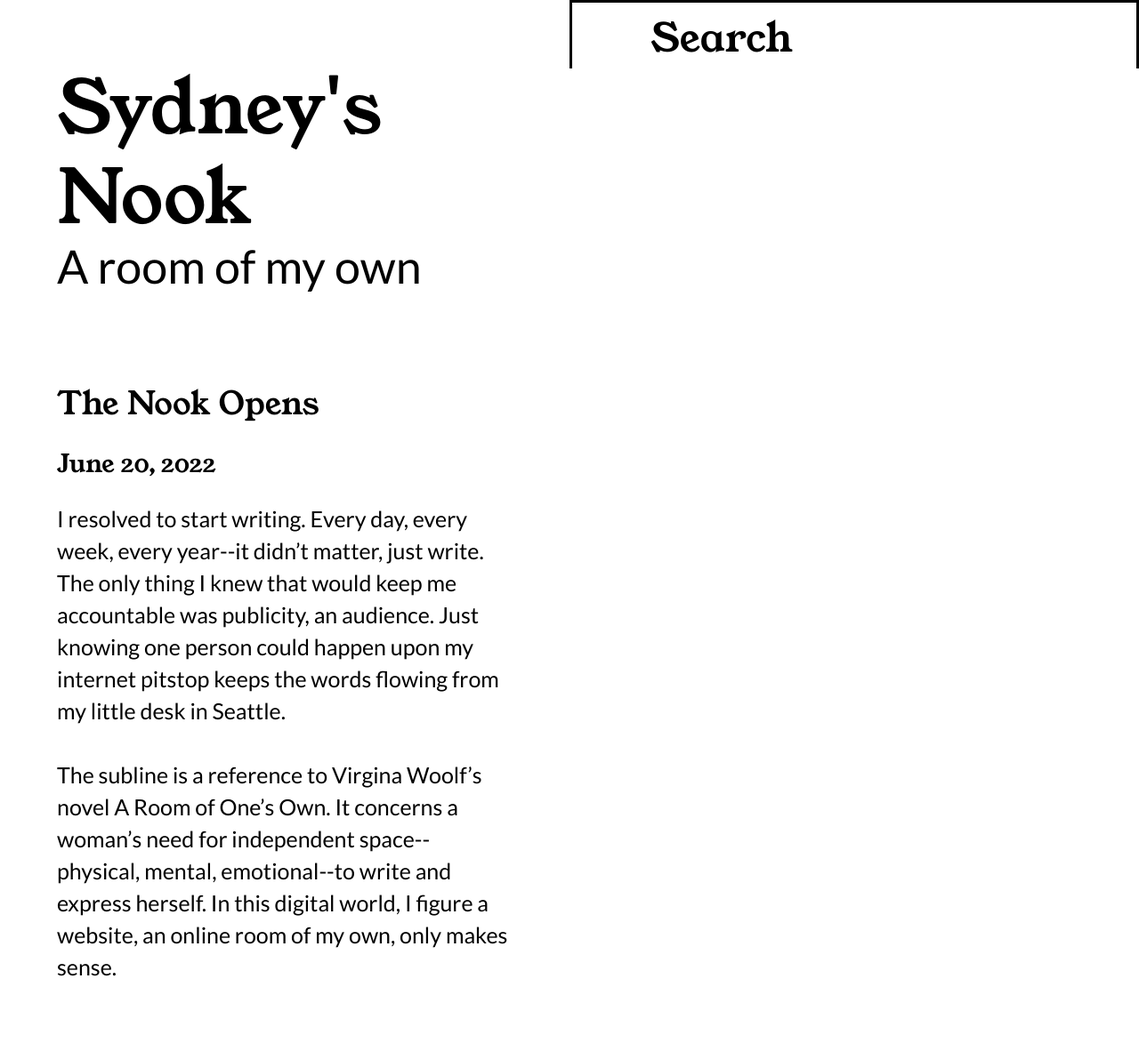
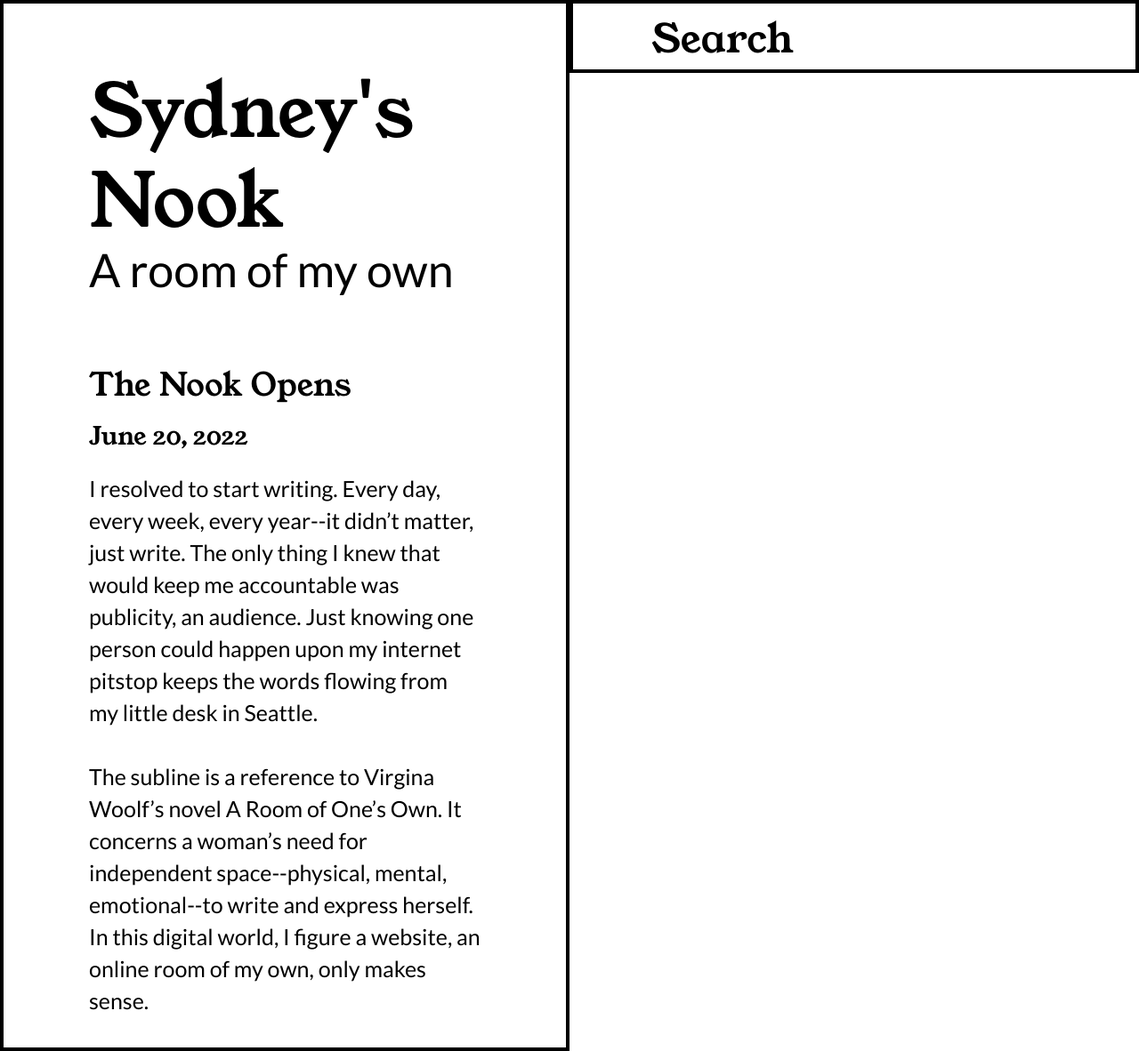
Before and after one commit to JTran-UW/sydneys-nook, a Django app: template syd_nook/templates/index.html in a window 1280 px wide. Shown: the whole page at 89% size. Before the commit the page ends 1098 px from the top, so only its background shows below. Run offline with Django 4.2, Linux system fonts and the light colour scheme; the template is opened without the code that fills it, so the values that code supplies are empty; some libraries are stand-ins or nearby versions.

Commit message:
Weird styling changes

```diff
--- a/syd_nook/static/script.js
+++ b/syd_nook/static/script.js
@@ -41,14 +41,17 @@ const closeArticle = () => {
     // Lower box opacity
     setTimeout(() => {
         $(box).animate({
-            "opacity": 0.2,
-        }, 200)
+            "opacity": 0,
+        }, 300)
+    }, 1400);
 
+    // Remove box
+    setTimeout(() => {
         $(box).css({
             "width": "0px",
             "height": "0px",
         })
-    }, 1400);
+    }, 1700)
 
     // Change url
     window.history.back();
--- a/syd_nook/static/styles.css
+++ b/syd_nook/static/styles.css
@@ -45,7 +45,7 @@ body {
 }
 
 .bordered {
-    border: 3px solid black;
+    border: 4px solid black;
 }
 
 /**
@@ -53,7 +53,8 @@ Content styles
 */
 
 #content {
-    padding: 10px 10%;
+    border: 4px solid black;
+    padding: 10px 15%;
 }
 
 #logo {
@@ -67,15 +68,17 @@ Content styles
 }
 
 #about {
-    margin-top: 100px;
+    margin-top: 75px;
 }
 
 #about h2 {
     font-size: 36px;
+    margin: 20px 0px;
 }
 
 #about h3 {
     font-size: 28px;
+    margin: 10px 0px;
 }
 
 #about p {
@@ -137,7 +140,6 @@ Articles styles
     box-sizing: border-box;
     outline: none;
     font-family: YoungSerif;
-    border-bottom: none;
 }
 
 #search-bar::placeholder {
@@ -166,6 +168,7 @@ Articles styles
     background-size: cover;
     background-repeat: no-repeat;
     background-position: center center;
+    transition-duration: 0.3s;
     box-shadow: inset 0 0 0 1000px rgba(0,0,0,.5);
 }
 
@@ -201,9 +204,29 @@ Article styles
     opacity: 0;
 }
 
+#article > div {
+    margin: 20px 30%;
+}
+
+#article img {
+    display: block;
+    margin-right: auto;
+    margin-left: auto;
+}
+
 #close-article {
     position: absolute;
     top: 50px;
-    right: 50px;
+    left: 50px;
+    padding: 20px;
     cursor: pointer;
+    transition-duration: 0.3s;
+    border: 3px solid transparent;
+    border-radius: 50%;
+    --ggs: 2;
 }
+
+#close-article:hover {
+    border-color: white;
+    border-radius: 50%;
+}
--- a/syd_nook/templates/index.html
+++ b/syd_nook/templates/index.html
@@ -5,7 +5,7 @@
     <head>
         <title>Sydney's Nook</title>
         <link rel="stylesheet" href="{% static 'styles.css' %}">
-        <link href='https://css.gg/close.css' rel='stylesheet'>
+        <link href='https://css.gg/arrow-left.css' rel='stylesheet'>
         <link href='https://css.gg/search.css' rel='stylesheet'>
         <link href='https://fonts.googleapis.com/css?family=Lato&subset=latin,latin-ext' rel='stylesheet' type='text/css'>
         <script src="https://ajax.googleapis.com/ajax/libs/jquery/2.1.1/jquery.min.js"></script>
@@ -46,10 +46,14 @@
         </div>
 
         <div id="article">
-            <i id="close-article" class="gg-close" onclick="closeArticle()"></i>
+            <span id="close-article">
+                <i class="gg-arrow-left" onclick="closeArticle()"></i>
+            </span>
 
-            <h1 id="article-title"></h1>
-            <div id="article-content"></div>
+            <div>
+                <h1 id="article-title"></h1>
+                <div id="article-content"></div>
+            </div>
         </div>
     </body>
 </html>
```
